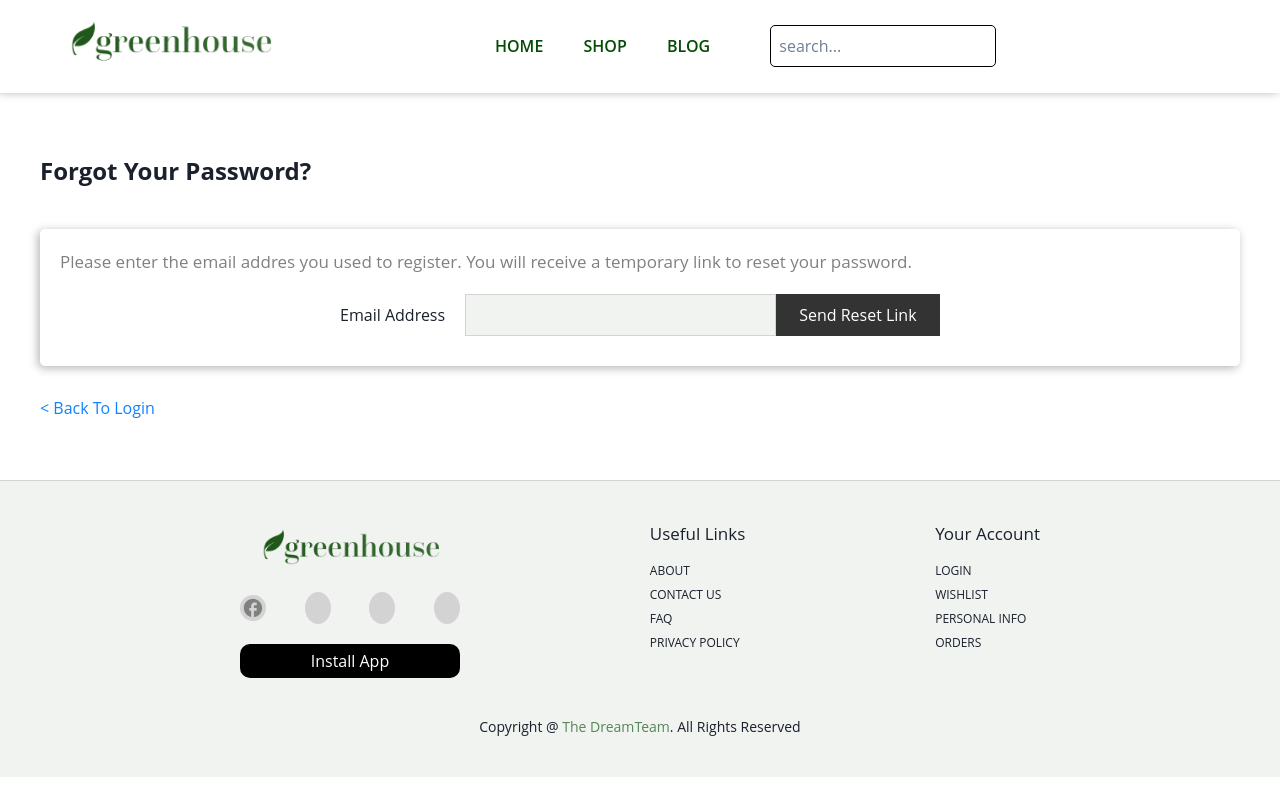
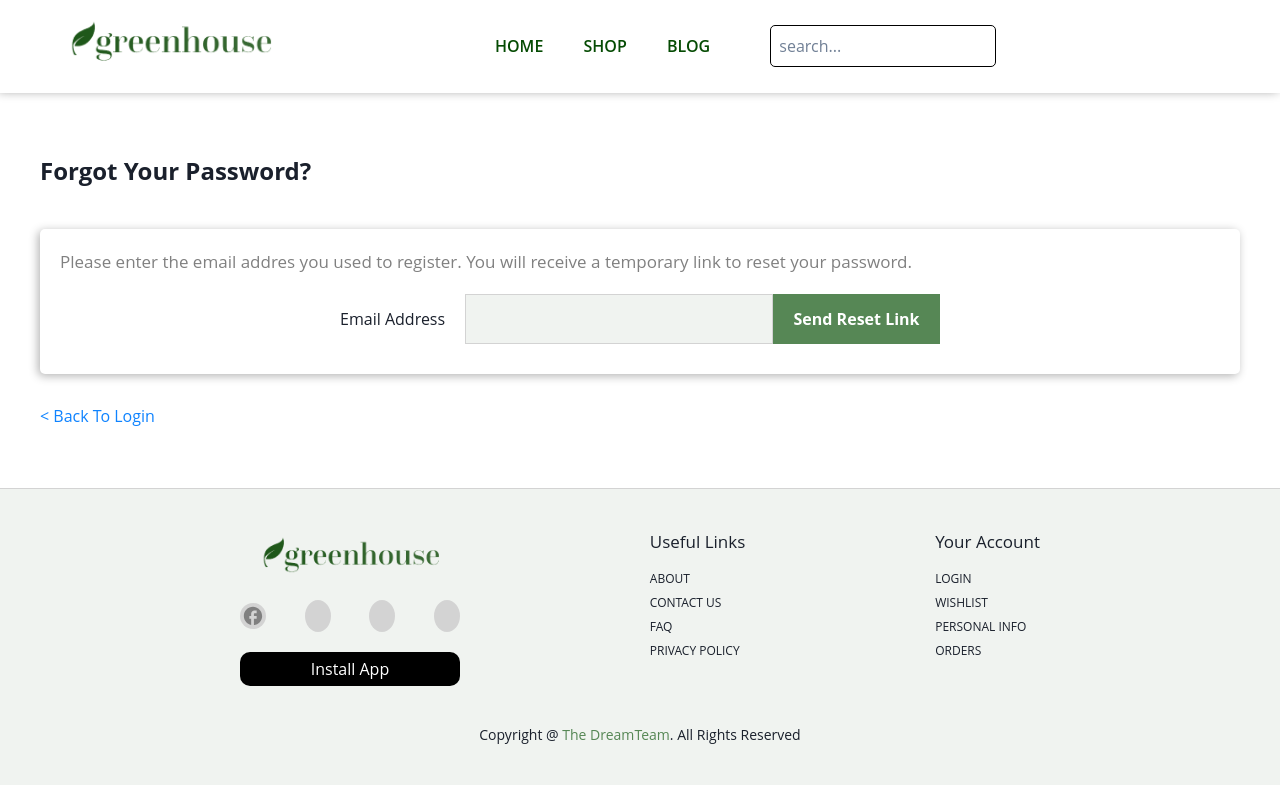
Before and after one commit to elliechayo/greenhouse-app, a React (Create React App) app in the folder client/: page /forgotPassword in a window 1280 px wide. Built offline with nearby package versions, Linux system fonts and the light colour scheme; no server answers; some icons are missing.

Commit message:
fixing button styles

```diff
--- a/client/src/pages/ForgotPassword.jsx
+++ b/client/src/pages/ForgotPassword.jsx
@@ -63,17 +63,22 @@ const FormWrapper = styled(Box)`
     input {
       border: 1px solid lightgray;
       background: var(--light-bg);
-      padding: 8px;
+      padding: 12px;
       flex: 1;
       margin: 0 0 0 20px;
     }
 
     button {
-      padding: 8px;
-      background: #333;
+      padding: 12px;
+      background: var(--green-medium);
       color: white;
       flex: 0.5;
-      border: 1px solid #333;
+      font-weight: bold;
+      border: 1px solid var(--green-medium);
+
+      &:hover {
+        background: var(--dark-bg);
+      }
     }
   }
 
```
